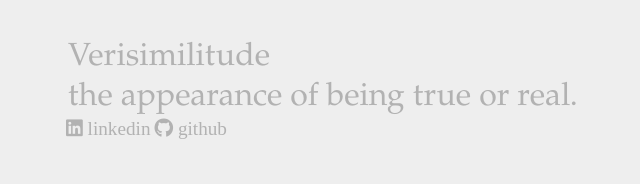
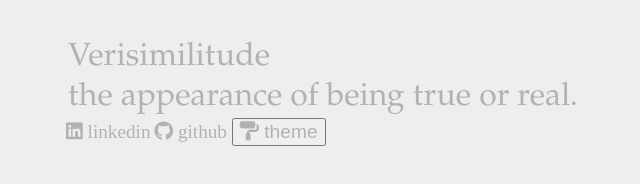
Before and after one commit to kylegilber/vocabulearny, a website built with Parcel: page src/index.html in a window 1280 px wide. Shown: the whole page, without its empty margins (62-702 px from the left). Built offline with nearby package versions, Linux system fonts and the light colour scheme.

Commit message:
Add button to change the theme
Create a button to change the page's theme which is identifiable by a paint roller icon and text that will display the theme name.

```diff
--- a/src/index.html
+++ b/src/index.html
@@ -15,7 +15,6 @@
     integrity="sha512-Evv84Mr4kqVGRNSgIGL/F/aIDqQb7xQ2vcrdIwxfjThSH8CSR7PBEakCr51Ck+w+/U6swU2Im1vVX0SVk9ABhg=="
     crossorigin="anonymous" referrerpolicy="no-referrer" />
 </head>
-
 <body>
     <div>
         <input
@@ -37,14 +36,16 @@
         disabled
         />
     </div>
-    <div class="footer">
-        <a class="linkedin icon"
-        href="https://www.linkedin.com/in/kylegilbertpsu/">
-         linkedin</a>
-         <a class="github icon"
-         href="https://github.com/kylegilber/vocabulearny">
-         github</a>
-    </div>
 </body>
+<footer>
+    <a class="linkedin icon"
+    href="https://www.linkedin.com/in/kylegilbertpsu/">
+        linkedin</a>
+    <a class="github icon"
+    href="https://github.com/kylegilber/vocabulearny">
+        github
+    </a>
+    <button class="paint icon"> theme</button>
+</footer>
 
 </html>
--- a/src/sass/index.scss
+++ b/src/sass/index.scss
@@ -52,7 +52,7 @@ input {
     }
 
     &::before {
-        font-family: 'Font Awesome 5 Brands';
+        font-family: 'Font Awesome 6 Brands';
         font-weight: 300;
         font-style: normal;
         font-variant: normal;
@@ -62,7 +62,7 @@ input {
     }
 }
 
-.footer {
+footer {
 
     .linkedin::before {
         content: '\f08c';
@@ -71,4 +71,17 @@ input {
     .github::before {
         content: '\f09b'
     }
+
+    .paint::before {
+        content: '\f5aa';
+        font-family: 'Font Awesome 6 Free';
+        font-weight: 800;
+    }
+
+    .text {
+        @include font-scheme($font-garamond ...);
+
+        font-size: 1.2rem;
+        font-weight: 400;
+    }
 }
```
Also changed, not shown: dist/index.html, 2 other files.
